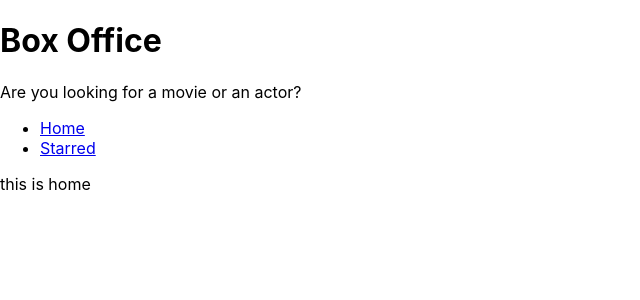
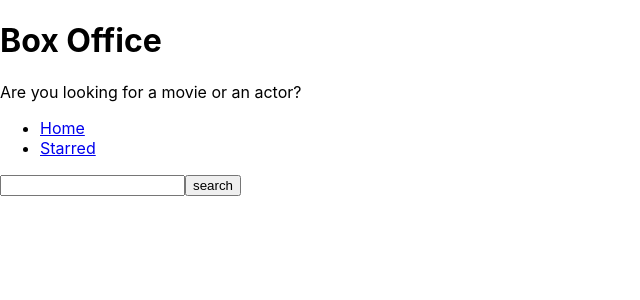
Before and after one commit to lunatic-coder/box-office, a React (Create React App) app: page / in a window 1280 px wide. Shown: the top 300 px of the page, without its empty margins (0-640 px from the left). Built offline with nearby package versions, Linux system fonts and the light colour scheme.

Commit message:
created input and fetch results from tv maze api

```diff
--- a/src/pages/Home.js
+++ b/src/pages/Home.js
@@ -1,8 +1,45 @@
-import React from 'react';
+import React, { useState } from 'react';
 import MainPageLayout from '../components/MainPageLayout';
 
 const Home = () => {
-  return <MainPageLayout>this is home</MainPageLayout>;
+  const [input, setInput] = useState('');
+
+  const onSearch = () => {
+    // https://api.tvmaze.com/search/shows?q=men
+
+    fetch(`https://api.tvmaze.com/search/shows?q=${input}`)
+      .then(r => r.json())
+      .then(result => {
+        // eslint-disable-next-line
+        console.log(result);
+      });
+  };
+
+  const onInputChange = ev => {
+    setInput(ev.target.value);
+  };
+
+  const onKeyDown = ev => {
+    // eslint-disable-next-line
+    console.log(ev.keyCode);
+    if (ev.keyCode === 13) {
+      onSearch();
+    }
+  };
+
+  return (
+    <MainPageLayout>
+      <input
+        type="text"
+        onChange={onInputChange}
+        onKeyDown={onKeyDown}
+        value={input}
+      />
+      <button type="button" onClick={onSearch}>
+        search
+      </button>
+    </MainPageLayout>
+  );
 };
 
 export default Home;
```
